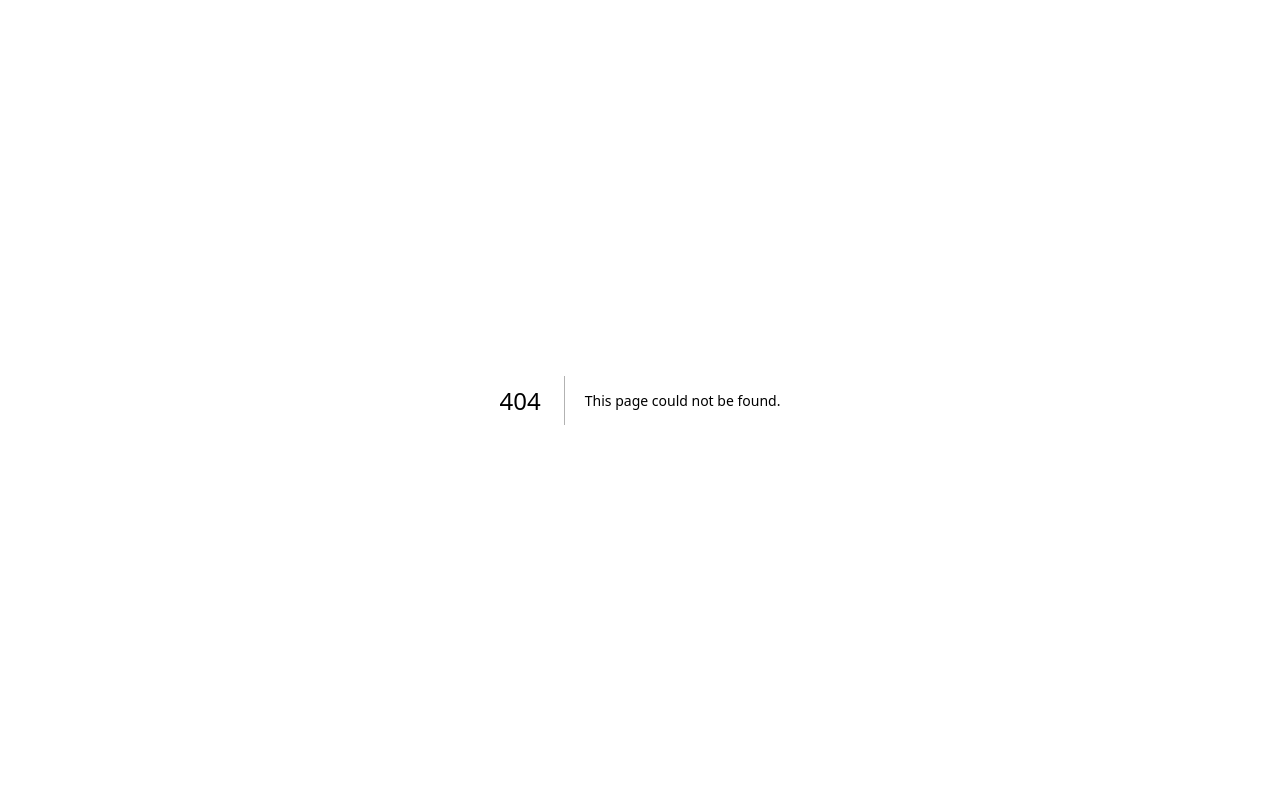
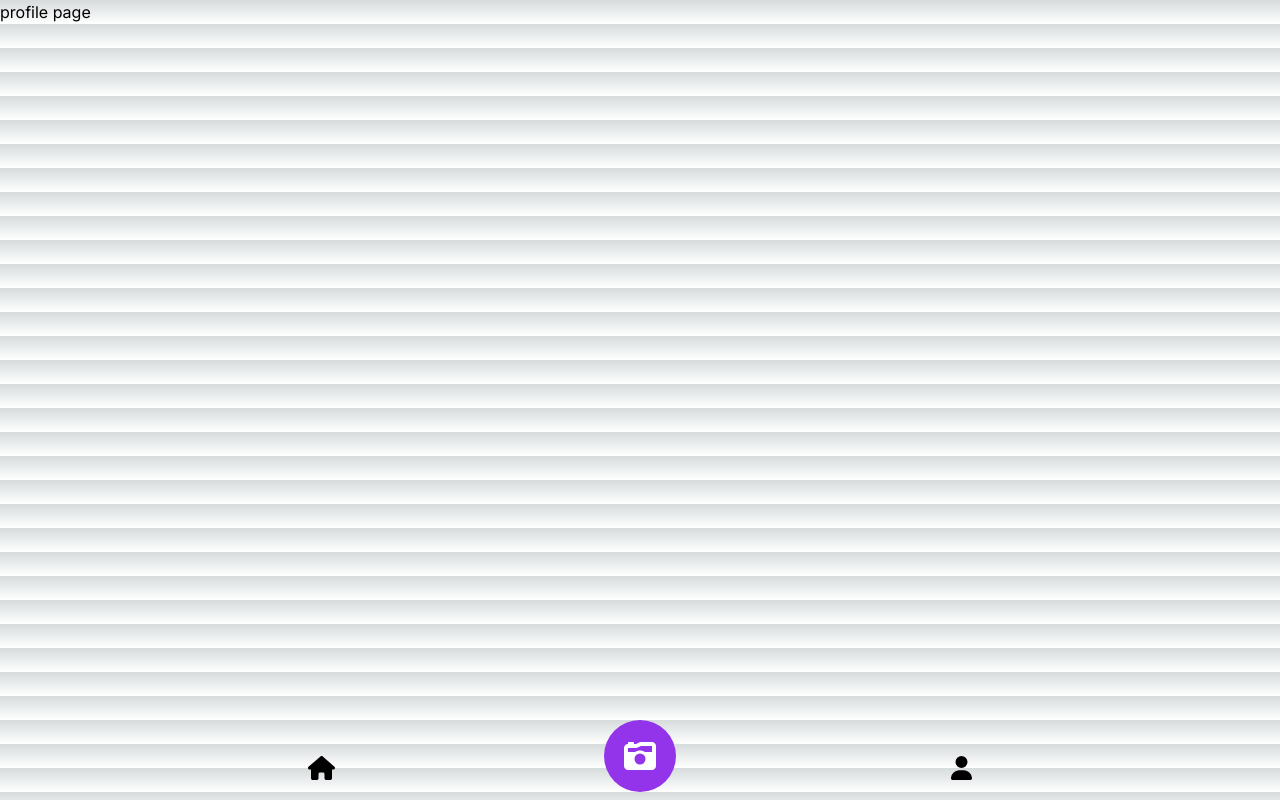
Before and after one commit to agile-78/web, a Next.js app: page /profile in a window 1280 px wide. Before the commit this address had no page. Built offline with nearby package versions, Linux system fonts and the light colour scheme.

Commit message:
Added profile page

```diff
--- /dev/null
+++ b/src/app/(nav)/profile/page.tsx
@@ -0,0 +1,7 @@
+export default function Dashboard() {
+    return (
+        <main>
+            profile page
+        </main>
+    )
+}
```
